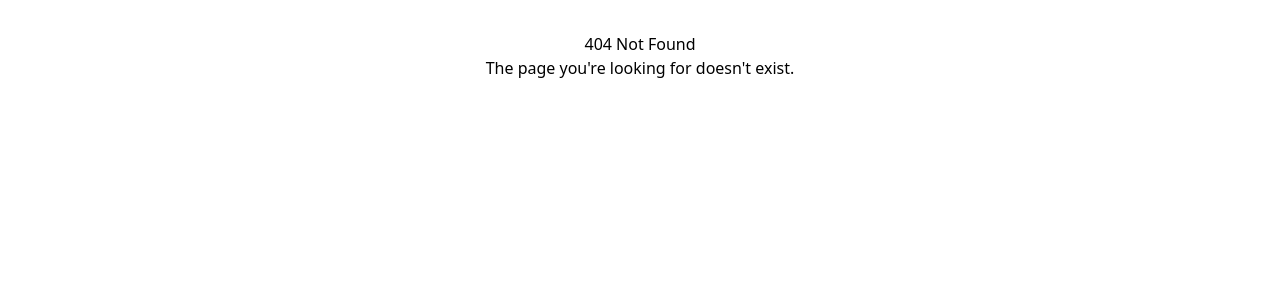
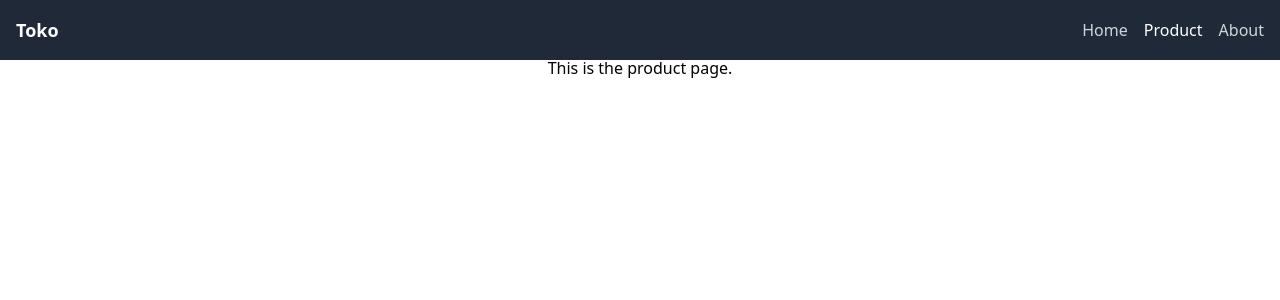
Before and after one commit to ruhyadi/multimatics, a React (Vite) app in the folder day05_react/: page /product in a window 1280 px wide. Before the commit this address had no page. Shown: the top 300 px of the page. Built offline with nearby package versions, Linux system fonts and the light colour scheme.

Commit message:
feat: implement Navbar component and update routing for Product page

```diff
--- a/day05_react/src/App.tsx
+++ b/day05_react/src/App.tsx
@@ -1,12 +1,18 @@
-import { Link, Outlet } from "react-router-dom";
+import { Outlet } from "react-router-dom";
 import "./App.css";
+import Navbar from "./components/Navbar";
 
 function App() {
   return (
     <>
-      <Link to="/">Home</Link>
-      <Link to="/about">About</Link>
-
+      <Navbar
+        title="Toko"
+        links={[
+          { name: "Home", url: "/" },
+          { name: "Product", url: "/product" },
+          { name: "About", url: "/about" },
+        ]}
+      />
       <Outlet />
     </>
   );
--- /dev/null
+++ b/day05_react/src/components/Navbar.tsx
@@ -0,0 +1,31 @@
+import React from "react";
+import { NavLink } from "react-router-dom";
+
+type NavbarProps = {
+  title: string;
+  links: { name: string; url: string }[];
+};
+
+const Navbar: React.FC<NavbarProps> = ({ title, links }) => {
+  return (
+    <nav className="bg-gray-800 p-4 fixed top-0 left-0 w-full z-10">
+      <div className="container mx-auto flex justify-between items-center">
+        <div className="text-white text-lg font-bold">{title}</div>
+        <div className="space-x-4">
+          {links.map((link) => (
+            <NavLink
+              to={link.url}
+              className={({ isActive }) =>
+                isActive ? "text-white" : "text-gray-300 hover:text-white"
+              }
+            >
+              {link.name}
+            </NavLink>
+          ))}
+        </div>
+      </div>
+    </nav>
+  );
+};
+
+export default Navbar;
--- /dev/null
+++ b/day05_react/src/pages/Product.tsx
@@ -0,0 +1,12 @@
+import React from "react";
+
+const Product: React.FC = () => {
+  return (
+    <div>
+      <h1>Product</h1>
+      <p>This is the product page.</p>
+    </div>
+  );
+};
+
+export default Product;
```
Also changed, not shown: day05_react/src/main.tsx (+6 -1 lines).
